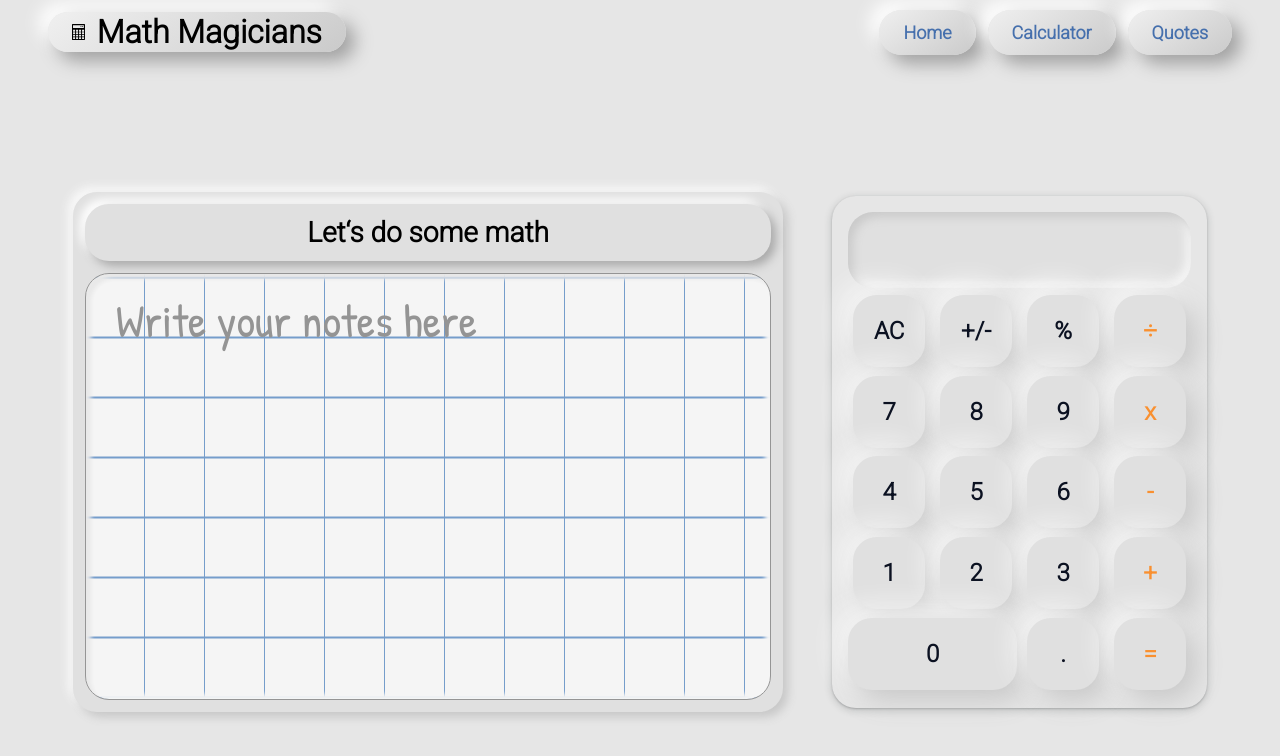
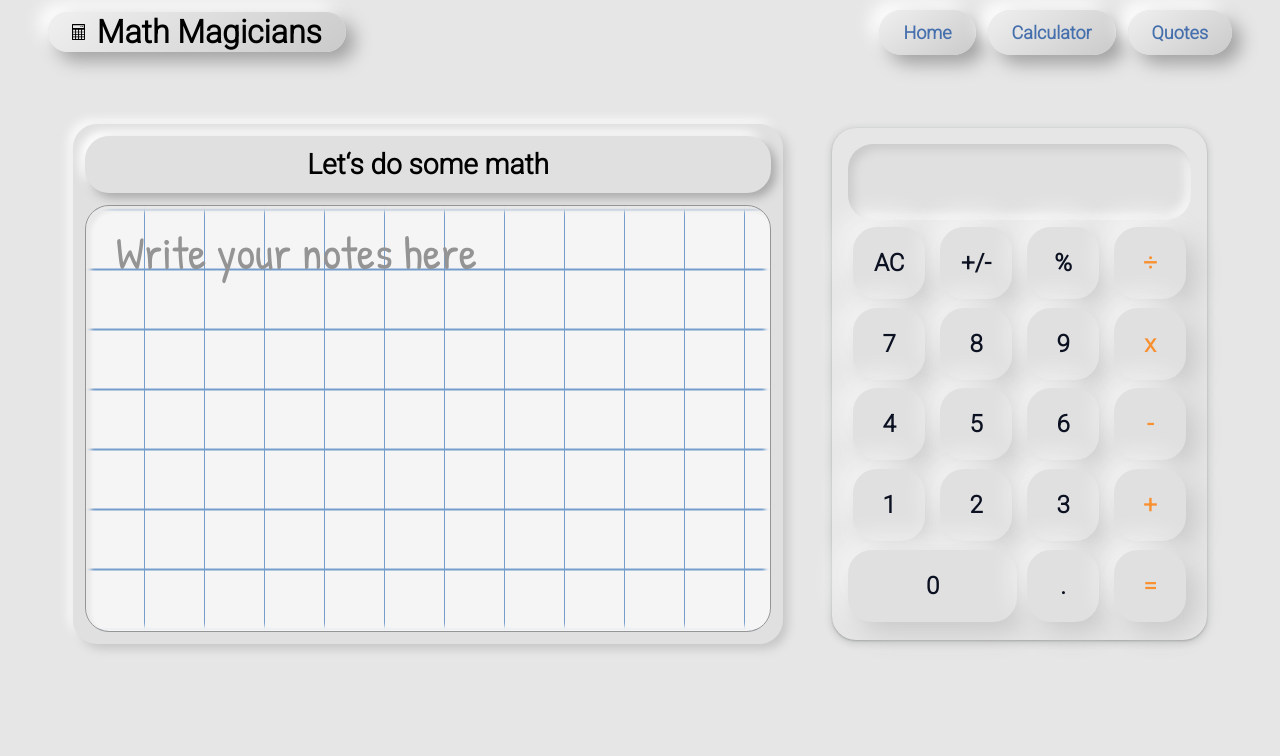
Before and after one commit to Sboursen/math-magicians, a React (Create React App) app: page /calculator in a window 1280 px wide. Shown: the top 756 px of the page. Built offline with nearby package versions, Linux system fonts and the light colour scheme.

Commit message:
Make the app's height responsive to small screens

```diff
--- a/src/App.scss
+++ b/src/App.scss
@@ -49,7 +49,8 @@ a:active {
 
 /* ===== Style resets ===== */
 .App {
-  height: 100vh;
+  min-height: 100vh;
+  overflow-y: scroll;
   width: 100%;
   display: flex;
   flex-direction: column;
```
